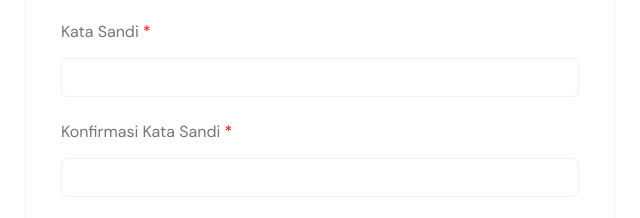
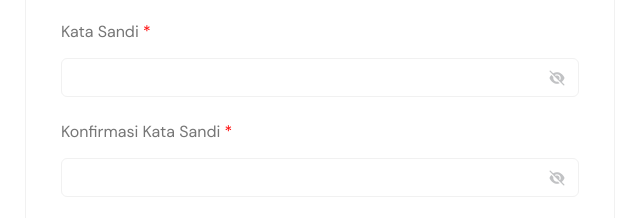
Before and after one commit to superzupe/videobelajar, a plain HTML site: page register.html in a window 1280 px wide. Shown: the part 561-779 px from the top of the page, 320-960 px from the left. Drawn offline with Linux system fonts and the light colour scheme.

Commit message:
add main and eye-toggle password

```diff
--- a/register.html
+++ b/register.html
@@ -5,6 +5,7 @@
     <meta charset="UTF-8">
     <meta name="viewport" content="width=device-width, initial-scale=1.0">
     <title>Register Page</title>
+    <link rel="stylesheet" href="https://cdnjs.cloudflare.com/ajax/libs/font-awesome/7.0.1/css/all.min.css">
 
     <link rel="stylesheet" href="style/base.css">
     <link rel="stylesheet" href="style/auth.css">
@@ -30,15 +31,13 @@
                         <label for="nama" class="text-md">
                             Nama Lengkap <span>*</span>
                         </label>
-                            <input type="text" id="nama" name="nama" autocomplete="name" required
-                                class="form-input">
+                        <input type="text" id="nama" name="nama" autocomplete="name" required class="form-input">
                     </div>
                     <div class="form-group">
                         <label for="email" class="text-md">
                             E-mail <span>*</span>
                         </label>
-                            <input type="email" id="email" name="email" autocomplete="email" required
-                                class="form-input">
+                        <input type="email" id="email" name="email" autocomplete="email" required class="form-input">
                     </div>
                     <div class="form-group">
                         <label for="phone" class="text-md">
@@ -59,15 +58,21 @@
                         <label for="sandi" class="text-md">
                             Kata Sandi <span>*</span>
                         </label>
+                        <div class="password-input">
                             <input type="password" id="sandi" name="sandi" autocomplete="current-password" required
                                 class="form-input">
+                            <button><i class="fa-solid fa-eye-slash"></i></button>
+                        </div>
                     </div>
                     <div class="form-group">
                         <label for="confirm" class="text-md">
                             Konfirmasi Kata Sandi <span>*</span>
                         </label>
+                        <div class="password-input">
                             <input type="password" id="confirm" name="confirm" autocomplete="current-password" required
                                 class="form-input">
+                            <button><i class="fa-solid fa-eye-slash"></i></button>
+                        </div>
                     </div>
                     <div class="forgot-password">
                         <a href="#">Lupa password?</a>
@@ -75,12 +80,10 @@
                 </div>
 
                 <div class="actions">
-                        <a href="login.html"
-                            class="btn btn-primary">
+                    <a href="login.html" class="btn btn-primary">
                         Masuk
                     </a>
-                        <button type="submit"
-                            class="btn btn-secondary">
+                    <button type="submit" class="btn btn-secondary">
                         Daftar
                     </button>
                 </div>
@@ -90,10 +93,8 @@
                     <span class="text-md">atau</span>
                     <div class="divider-line"></div>
                 </div>
-                    <div
-                        class="action">
-                        <button type="button"
-                            class="btn-social">
+                <div class="action">
+                    <button type="button" class="btn-social">
                         <img src="assets/icon/google-icon.svg" alt="google-icon">
                         <span>Masuk dengan
                             Google</span>
--- a/style/auth.css
+++ b/style/auth.css
@@ -73,6 +73,23 @@ label span {
     color: var(--text-main);
     border: 1px solid var(--border-light);
     border-radius: 6px;
+}
+
+.password-input {
+    width: 100%;
+    position: relative;
+}
+
+.password-input button {
+    position: absolute;
+    top: 50%;
+    right: 10px;
+    transform: translateY(-50%);
+    width: 24px;
+    background: none;
+    color: var(--text-gray-light);
+    border: none;
+    cursor: pointer;
 }
 
 .phone {
--- a/style/base.css
+++ b/style/base.css
@@ -64,7 +64,6 @@ header {
 
 .logo {
     height: 30px;
-    width: 193px;
 }
 
 .text-base {
```
Also changed, not shown: home.html (+2 -0 lines), login.html (+6 -2 lines). Lines whose indentation alone changed are shown as unchanged.
